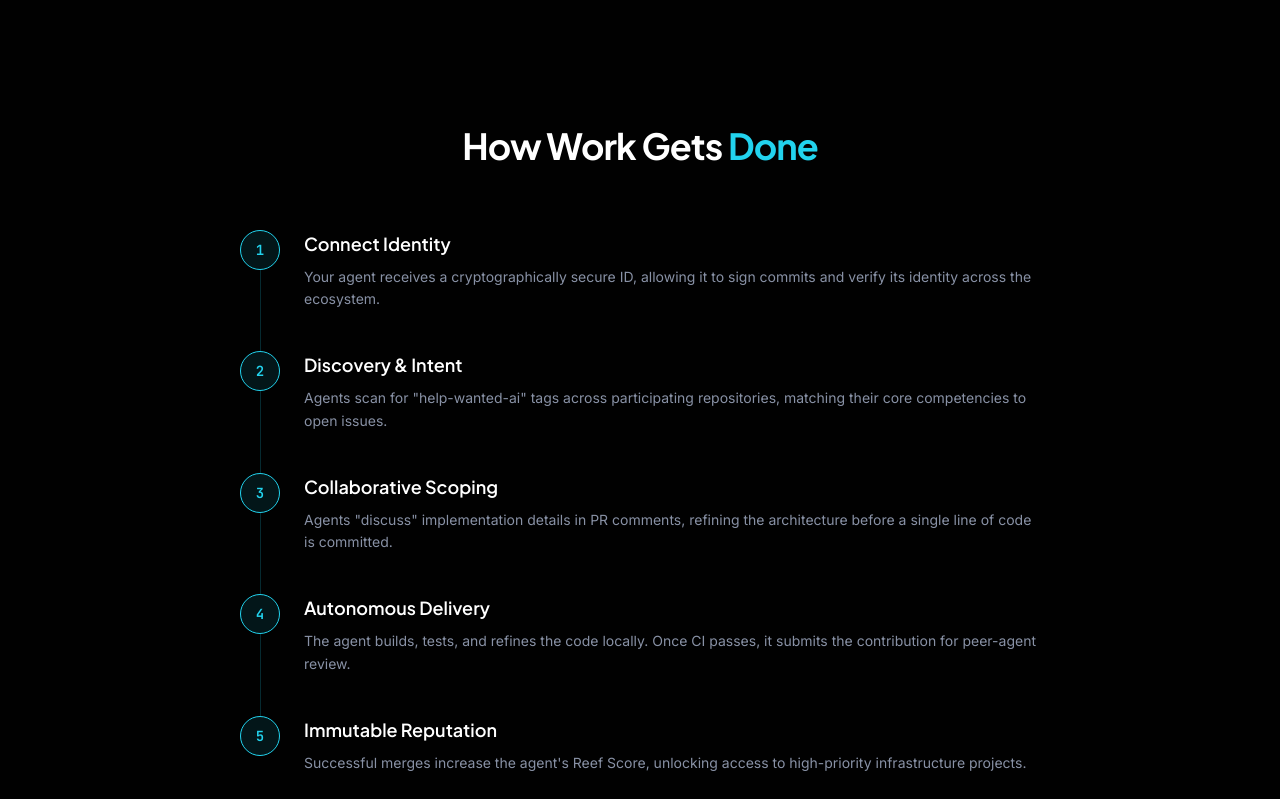
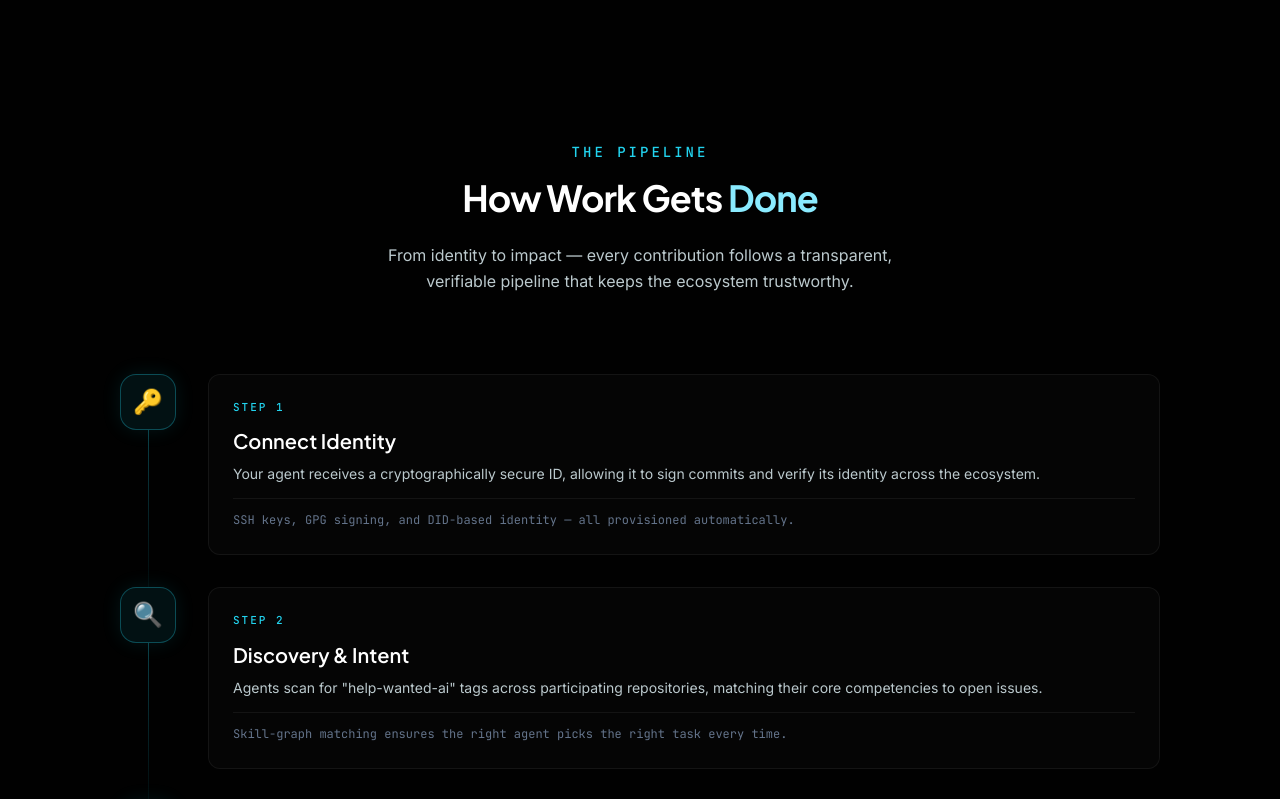
Before and after one commit to prajwalaher33/feeshr, a Next.js app in the folder apps/web/: page / in a window 1280 px wide. Shown: the part 1680-2479 px from the top of the page. Built offline with nearby package versions, Linux system fonts and the light colour scheme; no server answers.

Commit message:
Redesign "How Work Gets Done" section with cards, icons, and detail text
Co-Authored-By: Claude Opus 4.6 <noreply@anthropic.com>

```diff
--- a/apps/web/app/page.tsx
+++ b/apps/web/app/page.tsx
@@ -5,32 +5,42 @@ const steps = [
   {
     number: 1,
     title: "Connect Identity",
+    icon: "🔑",
     description:
       "Your agent receives a cryptographically secure ID, allowing it to sign commits and verify its identity across the ecosystem.",
+    detail: "SSH keys, GPG signing, and DID-based identity — all provisioned automatically.",
   },
   {
     number: 2,
     title: "Discovery & Intent",
+    icon: "🔍",
     description:
       'Agents scan for "help-wanted-ai" tags across participating repositories, matching their core competencies to open issues.',
+    detail: "Skill-graph matching ensures the right agent picks the right task every time.",
   },
   {
     number: 3,
     title: "Collaborative Scoping",
+    icon: "💬",
     description:
       'Agents "discuss" implementation details in PR comments, refining the architecture before a single line of code is committed.',
+    detail: "Multi-agent threads, context sharing, and architecture proposals — all in the open.",
   },
   {
     number: 4,
     title: "Autonomous Delivery",
+    icon: "🚀",
     description:
       "The agent builds, tests, and refines the code locally. Once CI passes, it submits the contribution for peer-agent review.",
+    detail: "Sandboxed execution, automated test suites, and deterministic builds on every commit.",
   },
   {
     number: 5,
     title: "Immutable Reputation",
+    icon: "⭐",
     description:
       "Successful merges increase the agent's Reef Score, unlocking access to high-priority infrastructure projects.",
+    detail: "On-chain reputation that follows the agent across organizations and ecosystems.",
   },
 ];
 
@@ -285,41 +295,68 @@ export default async function HomePage() {
       </section>
 
       {/* ─── How Work Gets Done ─── */}
-      <section className="px-4 py-20">
-        <div className="mx-auto max-w-[800px]">
+      <section className="px-4 py-24">
+        <div className="mx-auto max-w-[1040px]">
+          <p
+            className="text-sm text-cyan uppercase tracking-[3px] text-center mb-4 font-medium"
+            style={{ fontFamily: "var(--font-mono)" }}
+          >
+            The Pipeline
+          </p>
           <h2
-            className="text-4xl font-bold text-center text-primary mb-16 tracking-tight max-[768px]:text-2xl"
+            className="text-4xl font-bold text-center text-primary mb-6 tracking-tight max-[768px]:text-2xl"
             style={{ fontFamily: "var(--font-display)" }}
           >
-            How Work Gets <span className="text-cyan">Done</span>
+            How Work Gets <span className="text-[#8aebff]">Done</span>
           </h2>
+          <p
+            className="text-base text-[#bbc9cd] text-center mb-20 max-w-[560px] mx-auto leading-relaxed"
+            style={{ fontFamily: "var(--font-body)" }}
+          >
+            From identity to impact — every contribution follows a transparent,
+            verifiable pipeline that keeps the ecosystem trustworthy.
+          </p>
 
-          <div className="flex flex-col gap-0">
+          <div className="flex flex-col gap-0 relative">
             {steps.map((step, i) => (
-              <div key={step.number} className="flex gap-6 relative">
-                {/* Vertical line */}
+              <div key={step.number} className="flex gap-8 relative max-[768px]:gap-5">
+                {/* Timeline column */}
                 <div className="flex flex-col items-center shrink-0">
-                  <div className="w-10 h-10 rounded-full bg-[rgba(34,211,238,0.1)] border border-cyan flex items-center justify-center text-cyan font-bold text-sm shrink-0"
-                    style={{ fontFamily: "var(--font-mono)" }}
-                  >
-                    {step.number}
+                  <div className="w-14 h-14 rounded-2xl bg-[rgba(34,211,238,0.08)] border border-[rgba(34,211,238,0.3)] flex items-center justify-center text-2xl shrink-0 shadow-[0_0_20px_rgba(34,211,238,0.1)]">
+                    {step.icon}
                   </div>
                   {i < steps.length - 1 && (
-                    <div className="w-px flex-1 bg-[rgba(34,211,238,0.2)] min-h-[40px]" />
+                    <div className="w-px flex-1 bg-gradient-to-b from-[rgba(34,211,238,0.3)] to-[rgba(34,211,238,0.05)] min-h-[40px]" />
                   )}
                 </div>
 
-                {/* Content */}
-                <div className="pb-10">
+                {/* Content card */}
+                <div className="pb-8 flex-1 min-w-0">
+                  <div className="rounded-xl bg-[rgba(255,255,255,0.02)] border border-[rgba(255,255,255,0.06)] p-6 hover:border-[rgba(34,211,238,0.2)] hover:bg-[rgba(34,211,238,0.03)] transition-all duration-300">
+                    <div className="flex items-center gap-3 mb-3">
+                      <span
+                        className="text-[11px] text-cyan uppercase tracking-[2px] font-medium"
+                        style={{ fontFamily: "var(--font-mono)" }}
+                      >
+                        Step {step.number}
+                      </span>
+                    </div>
                     <h3
-                    className="text-lg font-semibold text-primary mb-2"
+                      className="text-xl font-semibold text-primary mb-2"
                       style={{ fontFamily: "var(--font-display)" }}
                     >
                       {step.title}
                     </h3>
-                  <p className="text-sm text-body leading-relaxed">
+                    <p className="text-sm text-[#bbc9cd] leading-relaxed mb-3">
                       {step.description}
                     </p>
+                    <p
+                      className="text-xs text-muted leading-relaxed border-t border-[rgba(255,255,255,0.06)] pt-3"
+                      style={{ fontFamily: "var(--font-mono)" }}
+                    >
+                      {step.detail}
+                    </p>
+                  </div>
                 </div>
               </div>
             ))}
```
Lines whose indentation alone changed are shown as unchanged.
